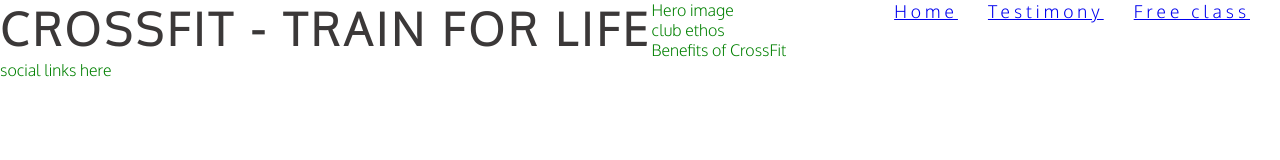
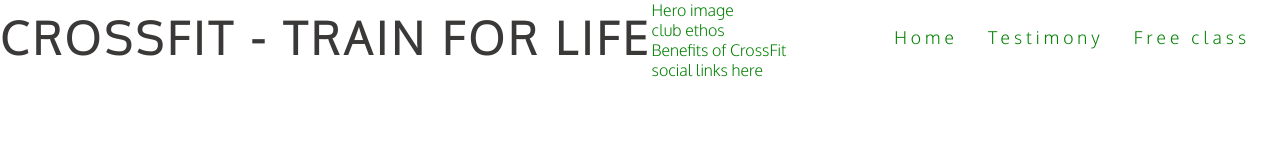
Before and after one commit to Code-Institute-Submissions/YoannaLa-my-website-2_OctResub, a plain HTML site: page index.html in a window 1280 px wide. Drawn offline with Linux system fonts and the light colour scheme.

Commit message:
add style to menu, hover

```diff
--- a/assets/css/style.css
+++ b/assets/css/style.css
@@ -30,8 +30,20 @@ color:rgb(59, 56, 56);
     letter-spacing: 4px;
 }
 
+#menu, #logo {
+    line-height: 75px;
+
+}
+
 #menu li{
     float:right;
     list-style-type: none;
     margin-right: 30px;
 }
+#menu a {
+    text-decoration: none;
+    color: inherit;
+}
+#menu a:hover {
+    border-bottom:1px solid grey;
+}
```
